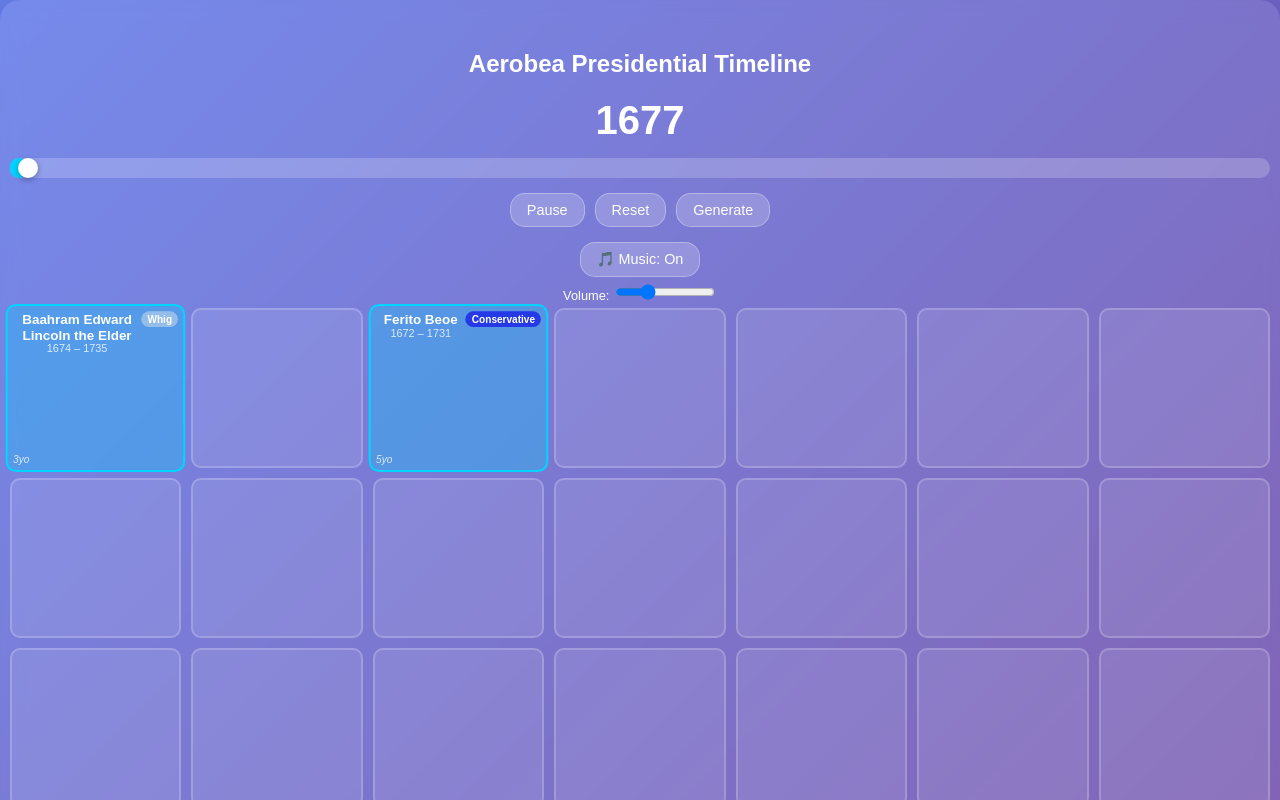
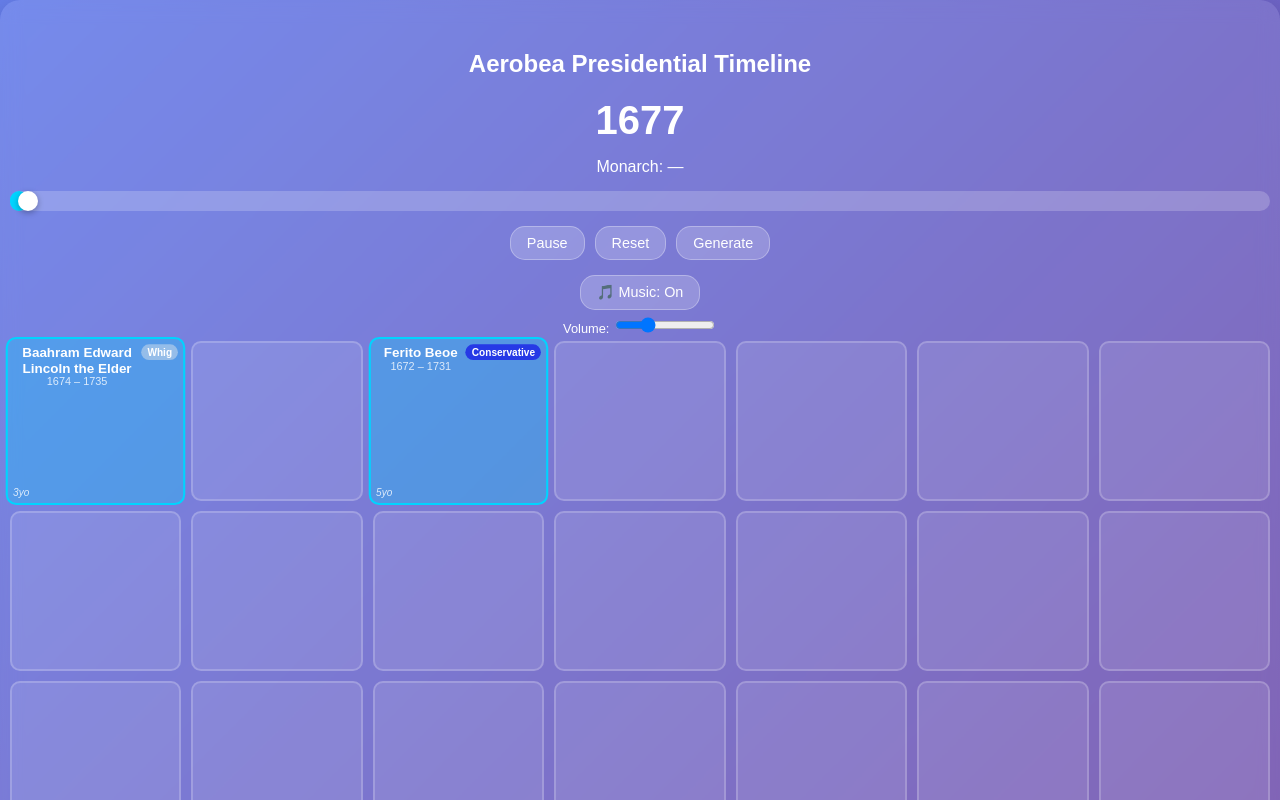
Before and after one commit to rewbs/aerobea-timeline, a Next.js app: page / in a window 1280 px wide. Shown: the top 800 px of the page. Built offline with nearby package versions, Linux system fonts and the light colour scheme; no server answers.

Commit message:
Display current monarch

```diff
--- a/app/globals.css
+++ b/app/globals.css
@@ -111,6 +111,11 @@ body {
   margin: 15px 0;
 }
 
+.monarch {
+  font-size: 1rem;
+  margin-bottom: 10px;
+}
+
 .progress-container {
   position: relative;
   width: 100%;
--- a/app/page.tsx
+++ b/app/page.tsx
@@ -4,7 +4,14 @@ import { useState, useEffect, useRef } from 'react';
 import TimelineGrid from '../components/TimelineGrid';
 import ProgressBar from '../components/ProgressBar';
 import MusicControls from '../components/MusicControls';
-import { START, END, PRESIDENTS, President } from '../data/presidents';
+import {
+  START,
+  END,
+  PRESIDENTS,
+  President,
+  MONARCHS,
+  getMonarch,
+} from '../data/presidents';
 
 export default function Page() {
   const containerRef = useRef<HTMLDivElement>(null);
@@ -13,6 +20,8 @@ export default function Page() {
   const [end, setEnd] = useState<number>(END);
   const [current, setCurrent] = useState<number>(START);
   const [running, setRunning] = useState<boolean>(true);
+
+  const currentMonarch = getMonarch(current, MONARCHS);
 
   const playSound = (src: string, count: number, volume = 1, offset = 0) => {
     for (let i = 0; i < count; i++) {
@@ -80,6 +89,16 @@ export default function Page() {
     <div className="container" ref={containerRef}>
       <h2>Aerobea Presidential Timeline</h2>
       <div className="year">{current}</div>
+      <div
+        className="monarch"
+        title={
+          currentMonarch?.death_cause
+            ? `Died of ${currentMonarch.death_cause}`
+            : undefined
+        }
+      >
+        Monarch: {currentMonarch ? currentMonarch.name : '—'}
+      </div>
       <ProgressBar
         current={current}
         setCurrent={setCurrent}
--- a/data/presidents.ts
+++ b/data/presidents.ts
@@ -31,6 +31,24 @@ export function isPresident(year: number, president: President): boolean {
     if (year >= start && year <= end) return true;
   }
   return false;
+}
+
+export interface Monarch {
+  name: string;
+  birth: number;
+  death: number | null;
+  start_reign: number;
+  end_reign: number | null;
+  death_cause: string | null;
+}
+
+export function getMonarch(
+  year: number,
+  monarchs: Monarch[]
+): Monarch | undefined {
+  return monarchs.find(
+    m => year >= m.start_reign && (m.end_reign === null || year <= m.end_reign)
+  );
 }
 
 
@@ -440,7 +458,7 @@ export const PRESIDENTS : President[] = [
   }
 ];
 
-export const MONARCHS = [
+export const MONARCHS: Monarch[] = [
 
   {
     name: "benadict I",
```
